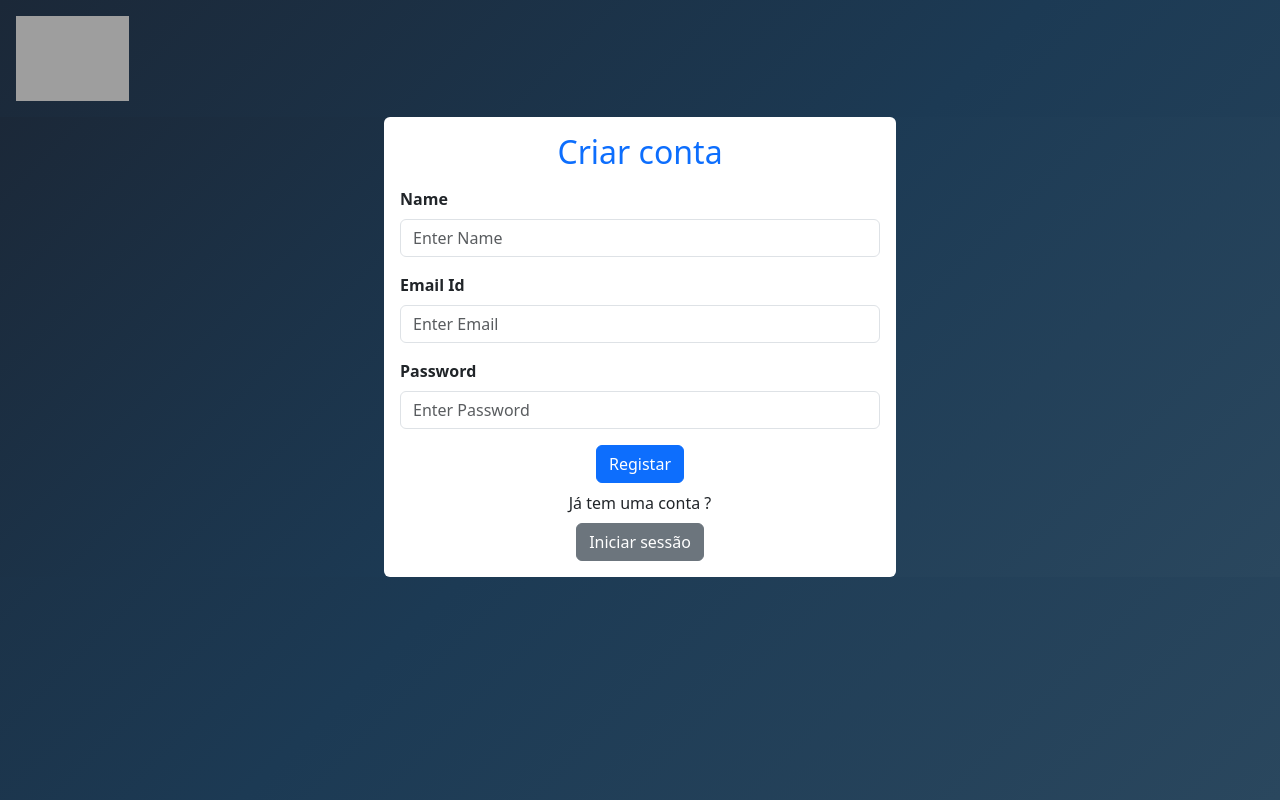
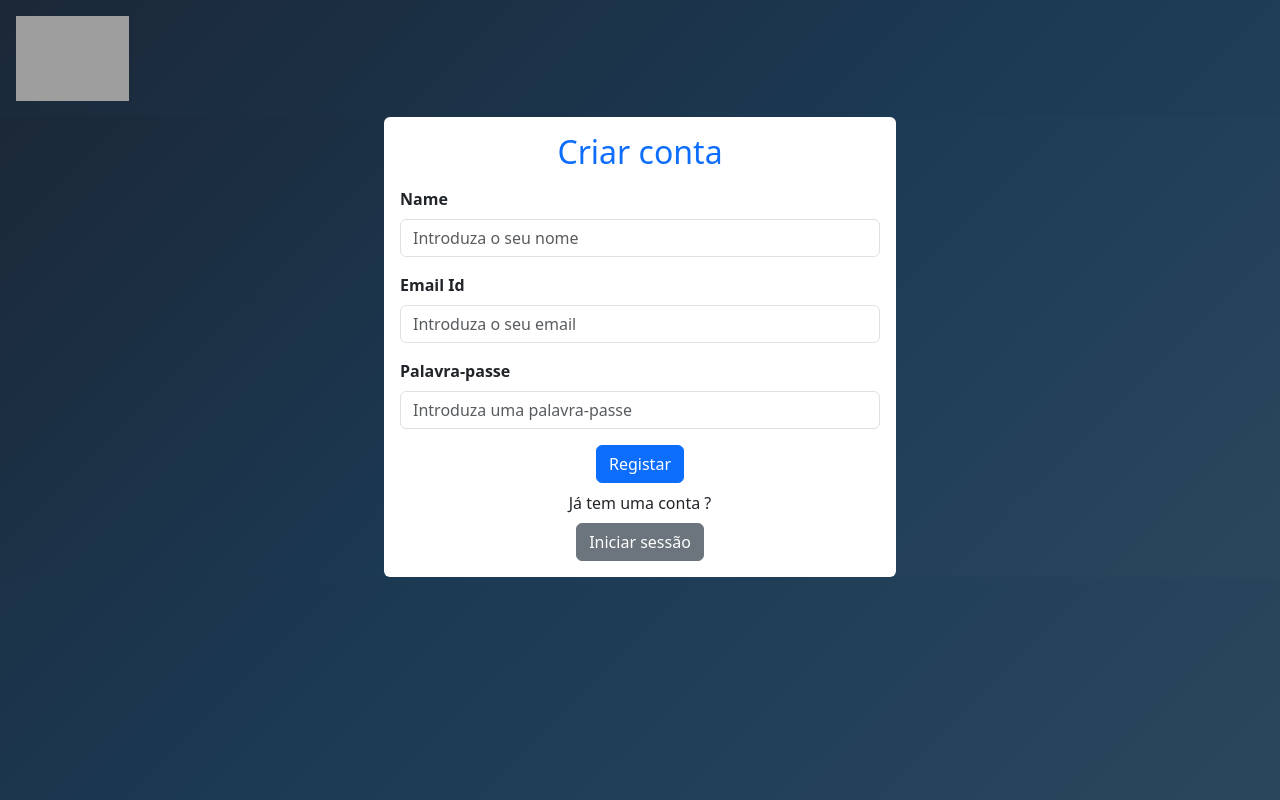
Before and after one commit to Dani12600000/Projeto_Integrado, a React (Vite) app in the folder frontend/: page /register in a window 1280 px wide. Built offline with nearby package versions, Linux system fonts and the light colour scheme; grey boxes are pictures that could not be loaded.

Commit message:
update final

```diff
--- a/frontend/src/components/Login.jsx
+++ b/frontend/src/components/Login.jsx
@@ -86,11 +86,11 @@ const Login = () => {
             <form onSubmit={handleSubmit}>
               <div className="mb-3 text-start">
                 <label htmlFor="exampleInputEmail1" className="form-label">
-                  <strong>Email Id</strong>
+                  <strong>Email</strong>
                 </label>
                 <input
                   type="email"
-                  placeholder="Enter Email"
+                  placeholder="Introduza o email"
                   className="form-control"
                   id="exampleInputEmail1"
                   onChange={(event) => setEmail(event.target.value)}
@@ -103,7 +103,7 @@ const Login = () => {
                 </label>
                 <input
                   type="password"
-                  placeholder="Enter Password"
+                  placeholder="Introduza a palavra-passe"
                   className="form-control"
                   id="exampleInputPassword1"
                   onChange={(event) => setPassword(event.target.value)}
--- a/frontend/src/components/Register.jsx
+++ b/frontend/src/components/Register.jsx
@@ -75,7 +75,7 @@ const Register = () => {
                 </label>
                 <input
                   type="text"
-                  placeholder="Enter Name"
+                  placeholder="Introduza o seu nome"
                   className="form-control"
                   id="exampleInputname"
                   onChange={(event) => setName(event.target.value)}
@@ -88,7 +88,7 @@ const Register = () => {
                 </label>
                 <input
                   type="email"
-                  placeholder="Enter Email"
+                  placeholder="Introduza o seu email"
                   className="form-control"
                   id="exampleInputEmail1"
                   onChange={(event) => setEmail(event.target.value)}
@@ -97,11 +97,11 @@ const Register = () => {
               </div>
               <div className="mb-3 text-start">
                 <label htmlFor="exampleInputPassword1" className="form-label">
-                  <strong>Password</strong>
+                  <strong>Palavra-passe</strong>
                 </label>
                 <input
                   type="password"
-                  placeholder="Enter Password"
+                  placeholder="Introduza uma palavra-passe"
                   className="form-control"
                   id="exampleInputPassword1"
                   onChange={(event) => setPassword(event.target.value)}
```
